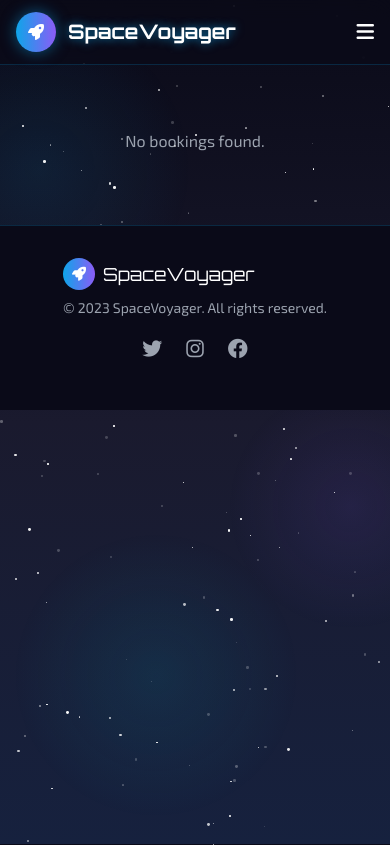
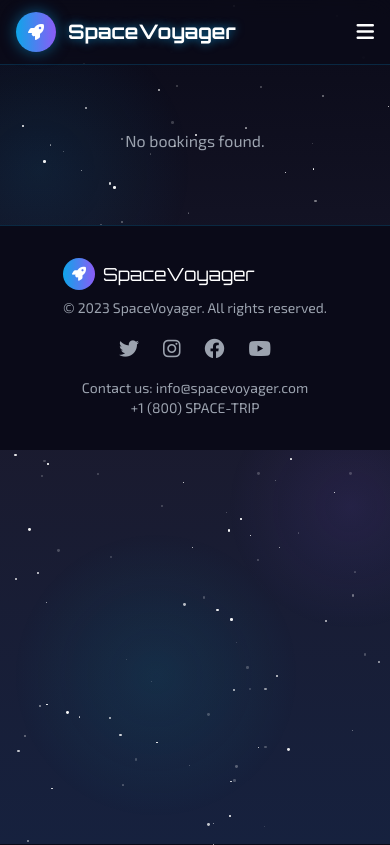
Before and after one commit to khadijaabirat/Space-Odyssey-Plateforme-de-R-servation-de-Voyages-Spatiaux, a plain HTML site: page my-bookings.html in a window 390 px wide. Drawn offline with nearby package versions, Linux system fonts and the light colour scheme.

Commit message:
tache 10

```diff
--- a/my-bookings.html
+++ b/my-bookings.html
@@ -210,6 +210,14 @@
                     <a href="#" class="text-gray-400 hover:text-neon-blue transition-colors text-xl">
                         <i class="fab fa-facebook"></i>
                     </a>
+                    <a href="#" class="text-gray-400 hover:text-neon-blue transition-colors text-xl">
+                        <i class="fab fa-youtube"></i>
+                    </a>
+                </div>
+
+                <div class="text-center md:text-right">
+                    <p class="text-gray-400 text-sm">Contact us: info@spacevoyager.com</p>
+                    <p class="text-gray-400 text-sm">+1 (800) SPACE-TRIP</p>
                 </div>
             </div>
         </div>
@@ -252,26 +260,6 @@
         createStars();
       });
     </script>
-    <script src="index.js"></script>
-  </body>
-</html>
-
-
-
-
-
-
-
-
-
-
-
-
-
-
-
-
-
 
    <script>
 document.addEventListener('DOMContentLoaded', () => {
@@ -351,6 +339,5 @@ document.addEventListener('DOMContentLoaded', () => {
 });
 </script>
 
-
 </body>
 </html>
```
Also changed, not shown: booking.js (+6 -11 lines). Lines whose indentation alone changed are shown as unchanged.
